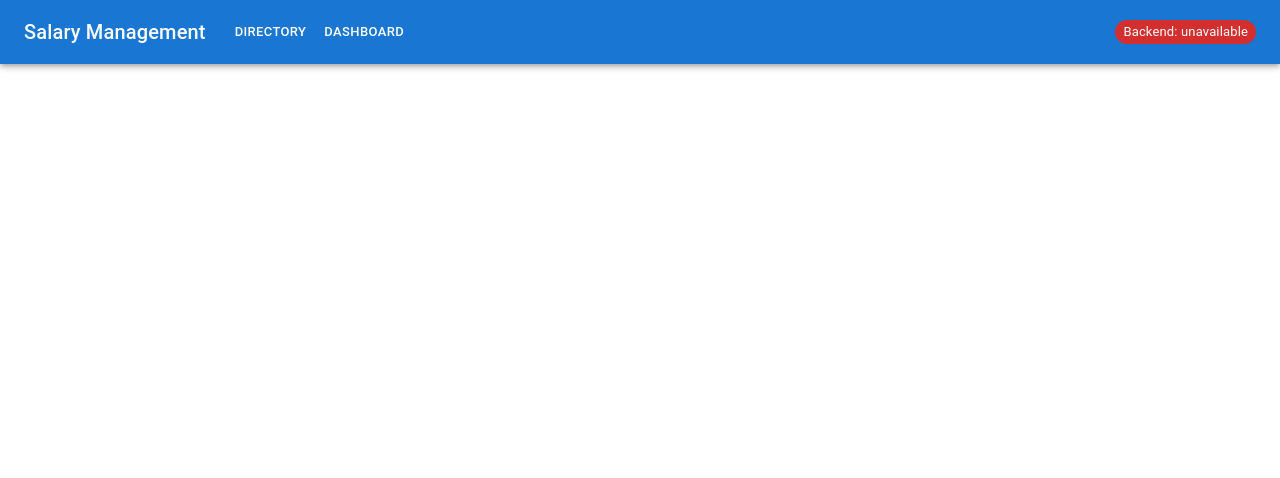
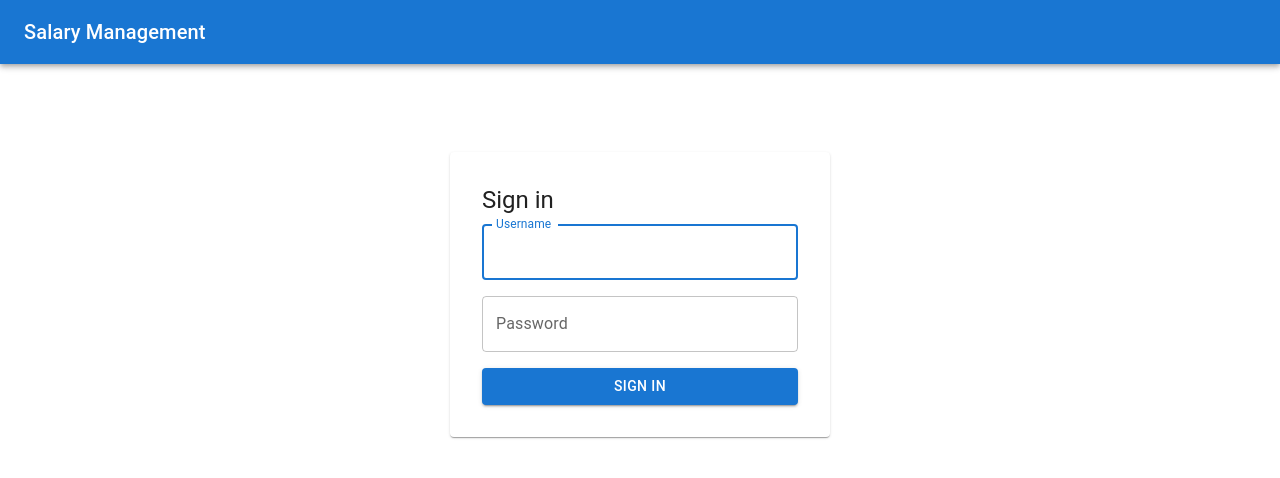
Before and after one commit to parekh-sanket/SMA, a React (Vite) app in the folder frontend/: page /login in a window 1280 px wide. Shown: the top 478 px of the page. Built offline with nearby package versions, Linux system fonts and the light colour scheme; no server answers.

Commit message:
feat: login page, token storage, route guard, logout (GREEN)

```diff
--- a/frontend/src/App.tsx
+++ b/frontend/src/App.tsx
@@ -1,13 +1,35 @@
 import { AppBar, Box, Button, Container, Toolbar, Typography } from '@mui/material';
-import { Link as RouterLink, Navigate, Route, Routes } from 'react-router-dom';
+import {
+  Link as RouterLink,
+  Navigate,
+  Route,
+  Routes,
+  useNavigate,
+} from 'react-router-dom';
 import BackendStatus from './components/BackendStatus';
 import EmployeeDirectory from './features/employees/EmployeeDirectory';
 import EmployeeDetailPage from './features/employees/pages/EmployeeDetailPage';
 import EditEmployeePage from './features/employees/pages/EditEmployeePage';
 import NewEmployeePage from './features/employees/pages/NewEmployeePage';
 import AnalyticsDashboard from './features/analytics/AnalyticsDashboard';
+import LoginPage from './features/auth/LoginPage';
+import RequireAuth from './features/auth/RequireAuth';
+import { clearToken, isAuthenticated } from './features/auth/token';
+
+function LoginRoute() {
+  const navigate = useNavigate();
+  return <LoginPage onLoggedIn={() => navigate('/employees', { replace: true })} />;
+}
 
 export default function App() {
+  const navigate = useNavigate();
+  const authed = isAuthenticated();
+
+  const logout = () => {
+    clearToken();
+    navigate('/login', { replace: true });
+  };
+
   return (
     <Box>
       <AppBar position="static">
@@ -27,39 +49,39 @@ export default function App() {
           >
             Salary Management
           </Typography>
-          <Button
-            color="inherit"
-            size="small"
-            component={RouterLink}
-            to="/employees"
-            sx={{ flexShrink: 0 }}
-          >
+          {authed && (
+            <>
+              <Button color="inherit" size="small" component={RouterLink} to="/employees" sx={{ flexShrink: 0 }}>
                 Directory
               </Button>
-          <Button
-            color="inherit"
-            size="small"
-            component={RouterLink}
-            to="/dashboard"
-            sx={{ flexShrink: 0 }}
-          >
+              <Button color="inherit" size="small" component={RouterLink} to="/dashboard" sx={{ flexShrink: 0 }}>
                 Dashboard
               </Button>
+            </>
+          )}
           <Box sx={{ flexGrow: 1 }} />
+          {authed && (
+            <>
               <Box sx={{ display: { xs: 'none', sm: 'flex' } }}>
                 <BackendStatus />
               </Box>
+              <Button color="inherit" size="small" onClick={logout} sx={{ flexShrink: 0 }}>
+                Logout
+              </Button>
+            </>
+          )}
         </Toolbar>
       </AppBar>
 
       <Container sx={{ py: { xs: 2, sm: 3 }, px: { xs: 1.5, sm: 3 } }}>
         <Routes>
+          <Route path="/login" element={<LoginRoute />} />
           <Route path="/" element={<Navigate to="/employees" replace />} />
-          <Route path="/employees" element={<EmployeeDirectory />} />
-          <Route path="/employees/new" element={<NewEmployeePage />} />
-          <Route path="/employees/:id/edit" element={<EditEmployeePage />} />
-          <Route path="/employees/:id" element={<EmployeeDetailPage />} />
-          <Route path="/dashboard" element={<AnalyticsDashboard />} />
+          <Route path="/employees" element={<RequireAuth><EmployeeDirectory /></RequireAuth>} />
+          <Route path="/employees/new" element={<RequireAuth><NewEmployeePage /></RequireAuth>} />
+          <Route path="/employees/:id/edit" element={<RequireAuth><EditEmployeePage /></RequireAuth>} />
+          <Route path="/employees/:id" element={<RequireAuth><EmployeeDetailPage /></RequireAuth>} />
+          <Route path="/dashboard" element={<RequireAuth><AnalyticsDashboard /></RequireAuth>} />
         </Routes>
       </Container>
     </Box>
--- a/frontend/src/features/analytics/api.ts
+++ b/frontend/src/features/analytics/api.ts
@@ -6,9 +6,10 @@ import type {
   Distribution,
   Insights,
 } from './types';
+import { authFetch } from '../auth/authFetch';
 
 export async function getSummary(): Promise<AnalyticsSummary> {
-  const res = await fetch('/api/analytics/summary');
+  const res = await authFetch('/api/analytics/summary');
   if (!res.ok) throw new Error(`Failed to load summary (${res.status})`);
   return (await res.json()) as AnalyticsSummary;
 }
@@ -16,19 +17,19 @@ export async function getSummary(): Promise<AnalyticsSummary> {
 export async function getBreakdown(
   dimension: BreakdownDimension
 ): Promise<BreakdownGroup[]> {
-  const res = await fetch(`/api/analytics/breakdown?dimension=${dimension}`);
+  const res = await authFetch(`/api/analytics/breakdown?dimension=${dimension}`);
   if (!res.ok) throw new Error(`Failed to load breakdown (${res.status})`);
   return (await res.json()) as BreakdownGroup[];
 }
 
 export async function getTopEarners(limit = 5): Promise<Employee[]> {
-  const res = await fetch(`/api/analytics/top-earners?limit=${limit}`);
+  const res = await authFetch(`/api/analytics/top-earners?limit=${limit}`);
   if (!res.ok) throw new Error(`Failed to load top earners (${res.status})`);
   return (await res.json()) as Employee[];
 }
 
 export async function getDistribution(): Promise<Distribution> {
-  const res = await fetch('/api/analytics/distribution');
+  const res = await authFetch('/api/analytics/distribution');
   if (!res.ok) throw new Error(`Failed to load distribution (${res.status})`);
   return (await res.json()) as Distribution;
 }
@@ -40,7 +41,7 @@ export async function getInsights(filters: {
   const params = new URLSearchParams();
   if (filters.country) params.set('country', filters.country);
   if (filters.title) params.set('title', filters.title);
-  const res = await fetch(`/api/analytics/insights?${params.toString()}`);
+  const res = await authFetch(`/api/analytics/insights?${params.toString()}`);
   if (!res.ok) throw new Error(`Failed to load insights (${res.status})`);
   return (await res.json()) as Insights;
 }
--- /dev/null
+++ b/frontend/src/features/auth/LoginPage/LoginPage.tsx
@@ -0,0 +1,65 @@
+import { useState } from 'react';
+import type { FormEvent } from 'react';
+import { Alert, Box, Button, Paper, Stack, TextField, Typography } from '@mui/material';
+import { InvalidCredentialsError, login } from '../api';
+
+interface LoginPageProps {
+  onLoggedIn?: () => void;
+}
+
+export default function LoginPage({ onLoggedIn }: LoginPageProps) {
+  const [username, setUsername] = useState('');
+  const [password, setPassword] = useState('');
+  const [error, setError] = useState<string | null>(null);
+  const [submitting, setSubmitting] = useState(false);
+
+  const handleSubmit = async (e: FormEvent) => {
+    e.preventDefault();
+    setError(null);
+    setSubmitting(true);
+    try {
+      await login(username, password);
+      onLoggedIn?.();
+    } catch (err) {
+      setError(
+        err instanceof InvalidCredentialsError
+          ? 'Invalid username or password'
+          : 'Login failed'
+      );
+    } finally {
+      setSubmitting(false);
+    }
+  };
+
+  return (
+    <Box sx={{ display: 'flex', justifyContent: 'center', mt: { xs: 4, sm: 8 } }}>
+      <Paper
+        component="form"
+        onSubmit={handleSubmit}
+        sx={{ p: { xs: 3, sm: 4 }, width: '100%', maxWidth: 380 }}
+      >
+        <Typography variant="h5" component="h2" gutterBottom>
+          Sign in
+        </Typography>
+        <Stack spacing={2}>
+          {error && <Alert severity="error">{error}</Alert>}
+          <TextField
+            label="Username"
+            value={username}
+            onChange={(e) => setUsername(e.target.value)}
+            autoFocus
+          />
+          <TextField
+            label="Password"
+            type="password"
+            value={password}
+            onChange={(e) => setPassword(e.target.value)}
+          />
+          <Button type="submit" variant="contained" disabled={submitting}>
+            Sign In
+          </Button>
+        </Stack>
+      </Paper>
+    </Box>
+  );
+}
--- /dev/null
+++ b/frontend/src/features/auth/LoginPage/index.ts
@@ -0,0 +1 @@
+export { default } from './LoginPage';
--- /dev/null
+++ b/frontend/src/features/auth/RequireAuth.tsx
@@ -0,0 +1,11 @@
+import type { ReactNode } from 'react';
+import { Navigate } from 'react-router-dom';
+import { isAuthenticated } from './token';
+
+/** Redirects unauthenticated users to the login page. */
+export default function RequireAuth({ children }: { children: ReactNode }) {
+  if (!isAuthenticated()) {
+    return <Navigate to="/login" replace />;
+  }
+  return <>{children}</>;
+}
--- /dev/null
+++ b/frontend/src/features/auth/api.ts
@@ -0,0 +1,20 @@
+import { setToken } from './token';
+
+/** Thrown when the credentials are rejected (401). */
+export class InvalidCredentialsError extends Error {}
+
+export async function login(username: string, password: string): Promise<void> {
+  const res = await fetch('/api/auth/login', {
+    method: 'POST',
+    headers: { 'Content-Type': 'application/json' },
+    body: JSON.stringify({ username, password }),
+  });
+  if (res.status === 401) {
+    throw new InvalidCredentialsError('Invalid credentials');
+  }
+  if (!res.ok) {
+    throw new Error(`Login failed (${res.status})`);
+  }
+  const data = (await res.json()) as { token: string };
+  setToken(data.token);
+}
--- /dev/null
+++ b/frontend/src/features/auth/authFetch.ts
@@ -0,0 +1,18 @@
+import { clearToken, getToken } from './token';
+
+/**
+ * fetch wrapper that attaches the bearer token to API calls and drops the token
+ * on a 401 so the route guard sends the user back to login.
+ */
+export async function authFetch(
+  input: RequestInfo | URL,
+  init: RequestInit = {}
+): Promise<Response> {
+  const token = getToken();
+  const headers = new Headers(init.headers);
+  if (token) headers.set('Authorization', `Bearer ${token}`);
+
+  const res = await fetch(input, { ...init, headers });
+  if (res.status === 401) clearToken();
+  return res;
+}
--- /dev/null
+++ b/frontend/src/features/auth/token.ts
@@ -0,0 +1,17 @@
+const TOKEN_KEY = 'salaryms_token';
+
+export function getToken(): string | null {
+  return localStorage.getItem(TOKEN_KEY);
+}
+
+export function setToken(token: string): void {
+  localStorage.setItem(TOKEN_KEY, token);
+}
+
+export function clearToken(): void {
+  localStorage.removeItem(TOKEN_KEY);
+}
+
+export function isAuthenticated(): boolean {
+  return getToken() !== null;
+}
--- a/frontend/src/features/employees/api.ts
+++ b/frontend/src/features/employees/api.ts
@@ -6,6 +6,7 @@ import type {
   PaginatedEmployees,
   UpdateEmployeeInput,
 } from '../../types/models';
+import { authFetch } from '../auth/authFetch';
 
 /** Thrown when GET /api/employees/:id returns 404. */
 export class EmployeeNotFoundError extends Error {}
@@ -14,7 +15,7 @@ export class EmployeeNotFoundError extends Error {}
 export class DuplicateEmailError extends Error {}
 
 export async function getEmployee(id: string): Promise<Employee> {
-  const res = await fetch(`/api/employees/${id}`);
+  const res = await authFetch(`/api/employees/${id}`);
   if (res.status === 404) {
     throw new EmployeeNotFoundError('Employee not found');
   }
@@ -35,7 +36,7 @@ export async function listEmployees(query: ListEmployeesQuery): Promise<Paginate
   if (query.department) params.set('department', query.department);
   if (query.country) params.set('country', query.country);
 
-  const res = await fetch(`/api/employees?${params.toString()}`);
+  const res = await authFetch(`/api/employees?${params.toString()}`);
   if (!res.ok) {
     throw new Error(`Failed to list employees (${res.status})`);
   }
@@ -43,7 +44,7 @@ export async function listEmployees(query: ListEmployeesQuery): Promise<Paginate
 }
 
 export async function adjustSalary(id: string, salary: number): Promise<Employee> {
-  const res = await fetch(`/api/employees/${id}/salary`, {
+  const res = await authFetch(`/api/employees/${id}/salary`, {
     method: 'PATCH',
     headers: { 'Content-Type': 'application/json' },
     body: JSON.stringify({ salary }),
@@ -61,7 +62,7 @@ export async function updateEmployee(
   id: string,
   input: UpdateEmployeeInput
 ): Promise<Employee> {
-  const res = await fetch(`/api/employees/${id}`, {
+  const res = await authFetch(`/api/employees/${id}`, {
     method: 'PUT',
     headers: { 'Content-Type': 'application/json' },
     body: JSON.stringify(input),
@@ -76,7 +77,7 @@ export async function updateEmployee(
 }
 
 export async function deleteEmployee(id: string): Promise<void> {
-  const res = await fetch(`/api/employees/${id}`, { method: 'DELETE' });
+  const res = await authFetch(`/api/employees/${id}`, { method: 'DELETE' });
   if (res.status === 404) {
     throw new EmployeeNotFoundError('Employee not found');
   }
@@ -86,7 +87,7 @@ export async function deleteEmployee(id: string): Promise<void> {
 }
 
 export async function getFacets(): Promise<EmployeeFacets> {
-  const res = await fetch('/api/employees/facets');
+  const res = await authFetch('/api/employees/facets');
   if (!res.ok) {
     throw new Error(`Failed to load facets (${res.status})`);
   }
@@ -94,7 +95,7 @@ export async function getFacets(): Promise<EmployeeFacets> {
 }
 
 export async function createEmployee(input: CreateEmployeeInput): Promise<Employee> {
-  const res = await fetch('/api/employees', {
+  const res = await authFetch('/api/employees', {
     method: 'POST',
     headers: { 'Content-Type': 'application/json' },
     body: JSON.stringify(input),
```
Also changed, not shown: 2 other files (tests, documents, lock files or other folders). Lines whose indentation alone changed are shown as unchanged.
